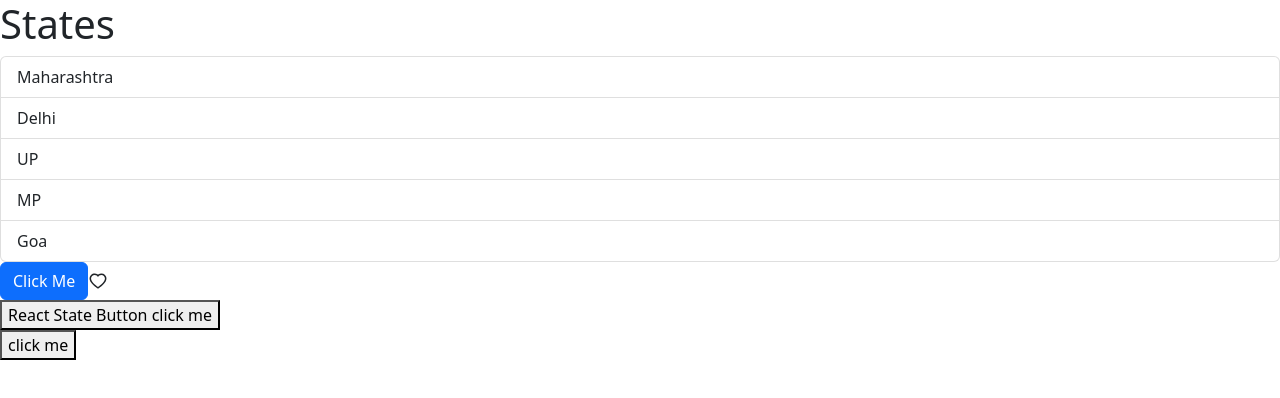
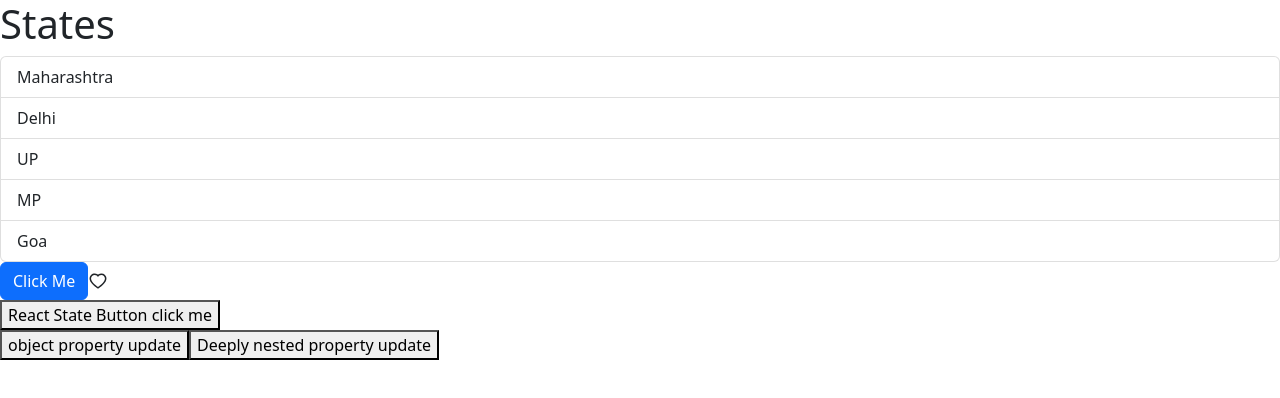
Before and after one commit to jaymanale/Game-Db-App, a React (Vite) app: page / in a window 1280 px wide. Shown: the top 398 px of the page. Built offline with nearby package versions, Linux system fonts and the light colour scheme.

Commit message:
Update deeply nested property

```diff
--- a/src/components/UpdateStates.tsx
+++ b/src/components/UpdateStates.tsx
@@ -5,6 +5,22 @@ const UpdateState = () => {
     title: "apple",
     price: 10,
   });
+
+  const [deeplyNestedProperty, setDeeplyNestedProperty] = useState({
+    name: "jay",
+    address: {
+      city: "Pune",
+      pincode: 123456,
+    },
+  });
+
+  const handleDeeplyNested = () => {
+    setDeeplyNestedProperty({
+      ...deeplyNestedProperty,
+      address: { ...deeplyNestedProperty.address, pincode: 678954 },
+    });
+    console.log(deeplyNestedProperty);
+  };
 
   const handleClick = () => {
     console.log(fruit);
@@ -18,7 +34,11 @@ const UpdateState = () => {
   };
   return (
     <div>
-      <button onClick={handleClick}>click me</button>
+      <button onClick={handleClick}>object property update</button>
+
+      <button onClick={handleDeeplyNested}>
+        Deeply nested property update
+      </button>
     </div>
   );
 };
```
